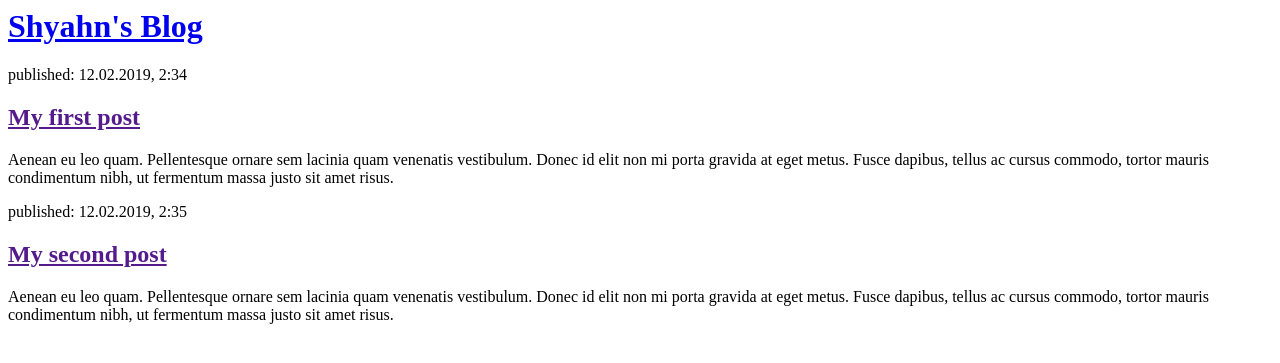
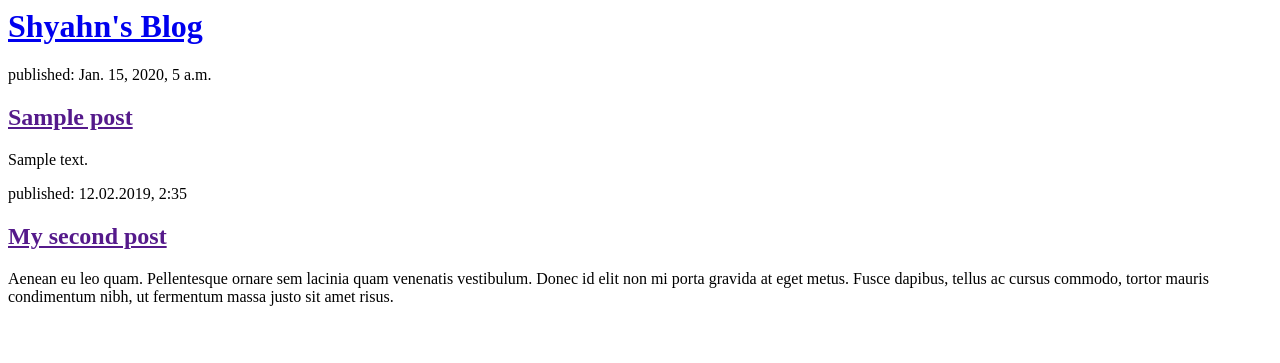
Before and after one commit to shyahn-frasier/my-first-blog, a Django app: template blog/templates/blog/post_list.html in a window 1280 px wide. Shown: the top 363 px of the page. Run offline with Django 3.2, Linux system fonts and the light colour scheme; the template is opened without the code that fills it: values that come from a table or form of the project are taken from there, others are empty; tables that the repository leaves empty hold one stand-in row (values such as "Sample post").

Commit message:
For loop for posts_list.html

```diff
--- a/blog/templates/blog/post_list.html
+++ b/blog/templates/blog/post_list.html
@@ -7,11 +7,13 @@
             <h1><a href="/">Shyahn's Blog</a></h1>
         </div>
 
-        <div>
-            <p>published: 12.02.2019, 2:34</p>
-            <h2><a href="">My first post</a></h2>
-            <p>Aenean eu leo quam. Pellentesque ornare sem lacinia quam venenatis vestibulum. Donec id elit non mi porta gravida at eget metus. Fusce dapibus, tellus ac cursus commodo, tortor mauris condimentum nibh, ut fermentum massa justo sit amet risus.</p>
-        </div>
+        {% for post in posts %}
+            <div>
+                <p>published: {{ post.published_date }}</p>
+                <h2><a href="">{{ post.title }}</a></h2>
+                <p>{{ post.text|linebreaksbr }}</p>
+            </div>
+        {% endfor %}
 
         <div>
             <p>published: 12.02.2019, 2:35</p>
```
